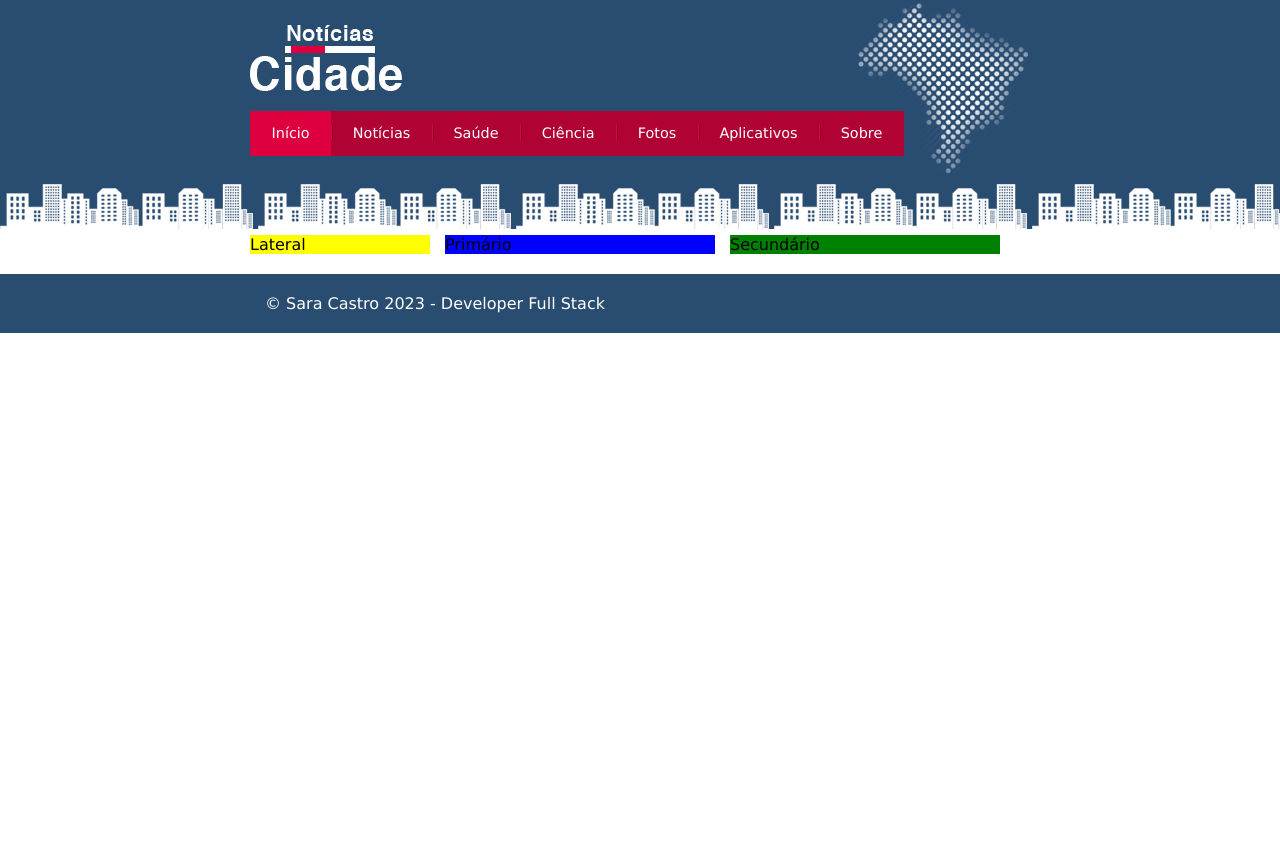
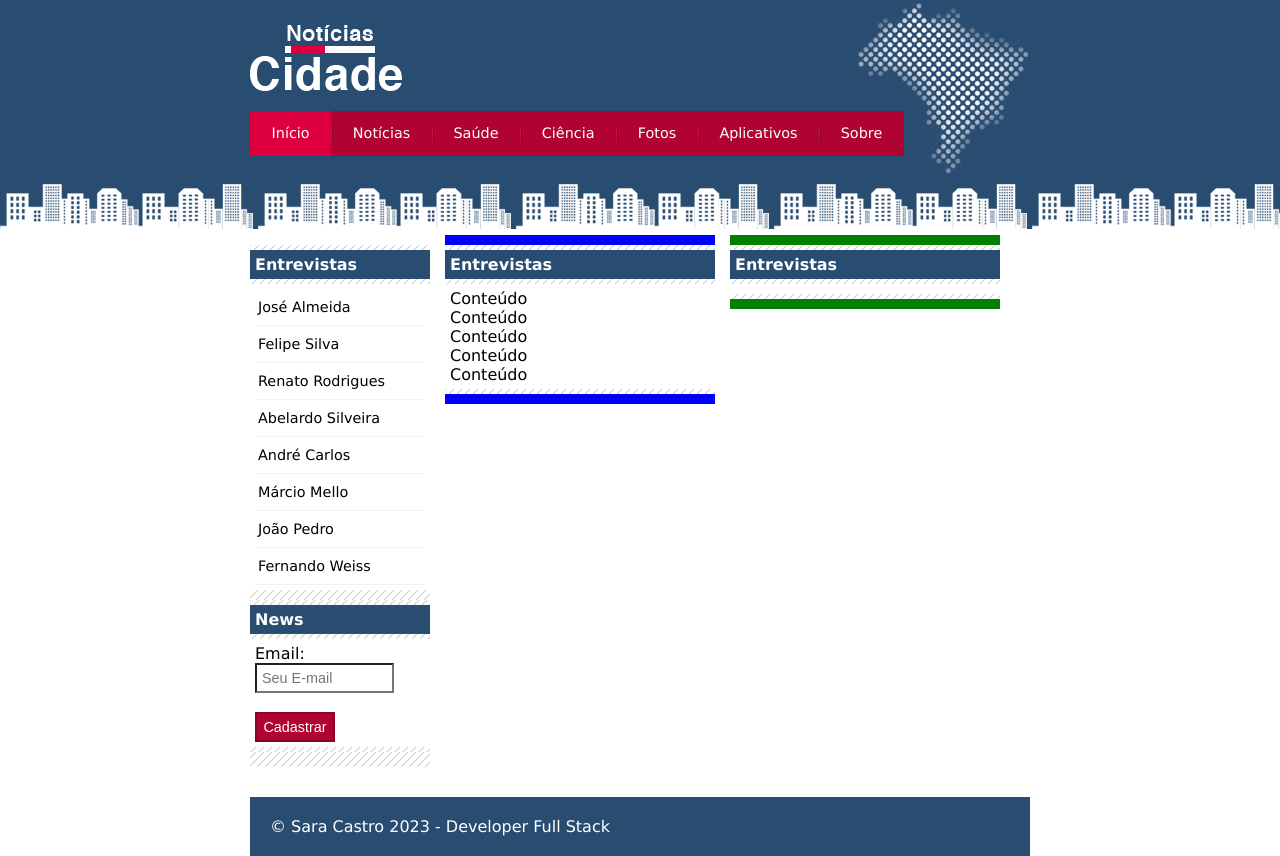
Before and after one commit to Saraemilyy/Curso-WEB-3, a plain HTML site: page index.html in a window 1280 px wide. Before the commit the page ends 800 px from the top, so only its background shows below. Drawn offline with Linux system fonts and the light colour scheme.

Commit message:
Menus Inseridos

```diff
--- a/estilo.css
+++ b/estilo.css
@@ -86,6 +86,20 @@ body.sobre #navegacao a#sobre {
     margin: 0 0 20px 195px;
 }
 
+#tres-colunas #primario {
+    width: 270px;
+    float: left;
+    background: blue;
+    margin: 0 0 20px 195px;
+}
+
+#duas-colunas #primario {
+    width: 555px;
+    float: left;
+    background: blue;
+    margin: 0 0 20px 195px;
+}
+
 #secundario {
     width: 270px;
     float: left;
@@ -96,8 +110,64 @@ body.sobre #navegacao a#sobre {
 #lateral {
     width: 180px;
     float: left;
-    background: yellow;
     margin: 0 0 20px -750px;
+}
+
+/*Caixa */
+
+.caixa {
+    background: #f3f3f3 url(/imagens/fundo-caixa.png);
+    padding: 5px 0 5px 0;
+    margin: 10px 0;
+}
+
+h2 {
+    font-size: 1em;
+    background: #294c71;
+    color: #fff;
+    padding: 5px;
+}
+
+.caixa-conteudo{
+    background: #fff;
+    padding: 5px;
+    margin-top: 5px;
+}
+
+#lateral ul a{
+    font-size: 0.9em;
+    padding: 3px;
+    display: block;
+    line-height: 30px;
+    color: #000;
+    text-decoration: none;
+    border-bottom: 1px solid #f3f3f3;
+}
+
+#lateral ul a:hover{
+    color: #a1a1a1;
+    background: #f9f9f9 url(/imagens/marcador.png) no-repeat left center;
+    padding-left: 20px;
+
+}
+
+label {
+    display: block;
+    cursor: pointer;
+}
+
+input {
+    padding: 5px;
+    width: 125px;
+    font-size: 0.9em;
+    background-color: #fff;
+}
+
+input.submit {
+    width: 80px;
+    color: #fff;
+    background-color: #b10333;
+    border: 2px solid #870529;
 }
 
 #container-rodape {
--- a/index.html
+++ b/index.html
@@ -45,14 +45,63 @@
 
     <!-- Início Conteúdo-->
                 <div id="conteudo">
-                    <div id="primario">Primário</div>
-                    <div id="secundario">Secundário</div>
-                    <div id="lateral">Lateral</div>
+                    <div id="primario"><div class="caixa">
+                        <h2>Entrevistas</h2>
+                        <div class="caixa-conteudo">
+                            Conteúdo <br>
+                            Conteúdo <br>
+                            Conteúdo <br>
+                            Conteúdo <br>
+                            Conteúdo <br>
+                        </div>
+                    </div>
                 </div>
-    <!-- Fim Conteúdo-->
+                    <div id="secundario">
+                        <div class="caixa">
+                        <h2>Entrevistas</h2>
+                        <div class="caixa-conteudo">
+
+                        </div>
+                    </div>
+                </div>
+                  <!-- Início Lateral-->
+                    <div id="lateral">
+                        <div class="caixa">
+                            <h2>Entrevistas</h2>
+                            <div class="caixa-conteudo">
+                                <ul>
+                                    <li><a href="">José Almeida</a></li>
+                                    <li><a href="">Felipe Silva</a></li>
+                                    <li><a href="">Renato Rodrigues</a></li>
+                                    <li><a href="">Abelardo Silveira</a></li>
+                                    <li><a href="">André Carlos</a></li>
+                                    <li><a href="">Márcio Mello</a></li>
+                                    <li><a href="">João Pedro</a></li>
+                                    <li><a href="">Fernando Weiss</a></li>
+                                   </ul>
+                            </div>
+                            <div class="caixa">
+                                <h2>News</h2>
+                                <div class="caixa-conteudo">
+                                    <form>
+                                        <div>
+                                            <label>Email:</label>
+                                            <input type="email" name="email" id="email" placeholder="Seu E-mail">
+                                        </div>
+                                        <br>
+                                        <div>
+                                            <input class="submit" type="submit" value="Cadastrar">
+                                        </div>
+                                    </form>
+                                </div>
+                        </div>
+                    </div>
+                    <!-- Fim Lateral-->
+                </div>
+        <!-- Fim Conteúdo-->
 
         </div>
-    <!-- Fim Container-->
+        <!-- Fim Container-->
 
     <div id="container-rodape" style="clear:both">
        <div id="rodape">
```
